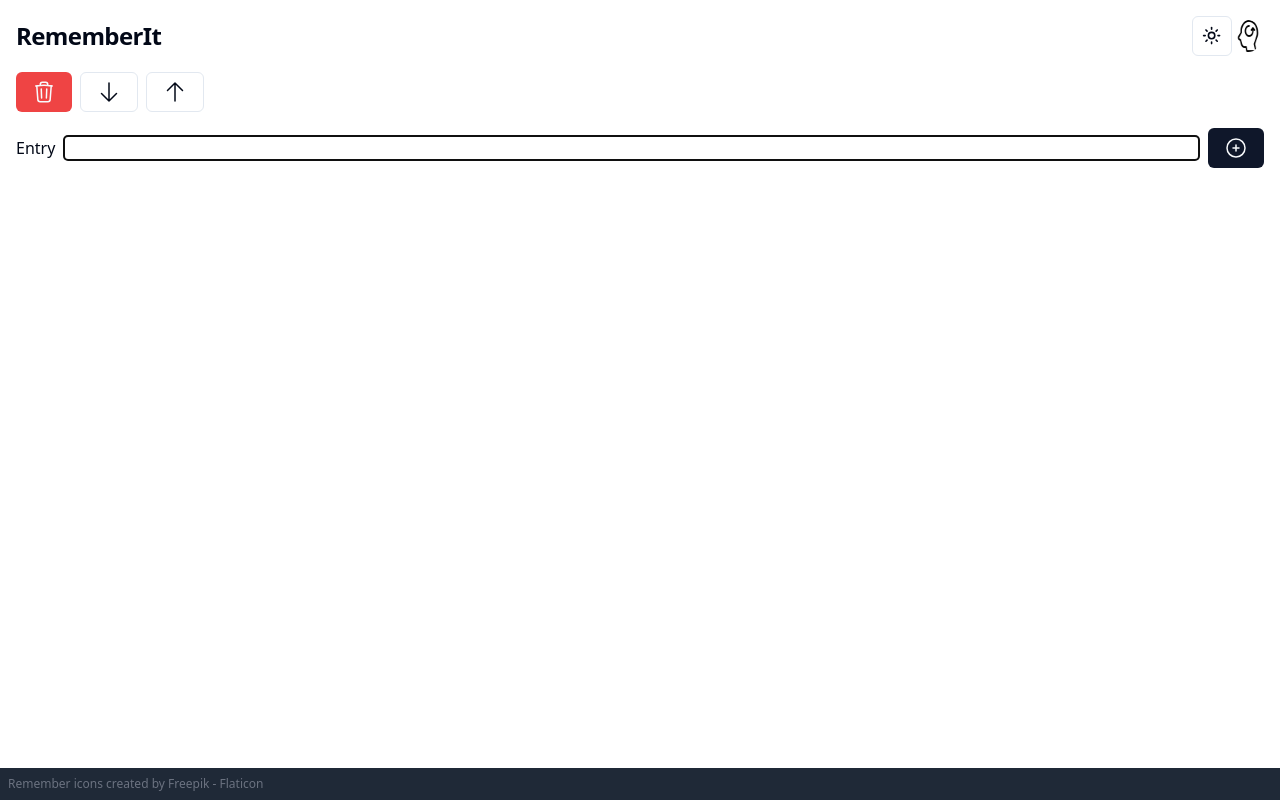
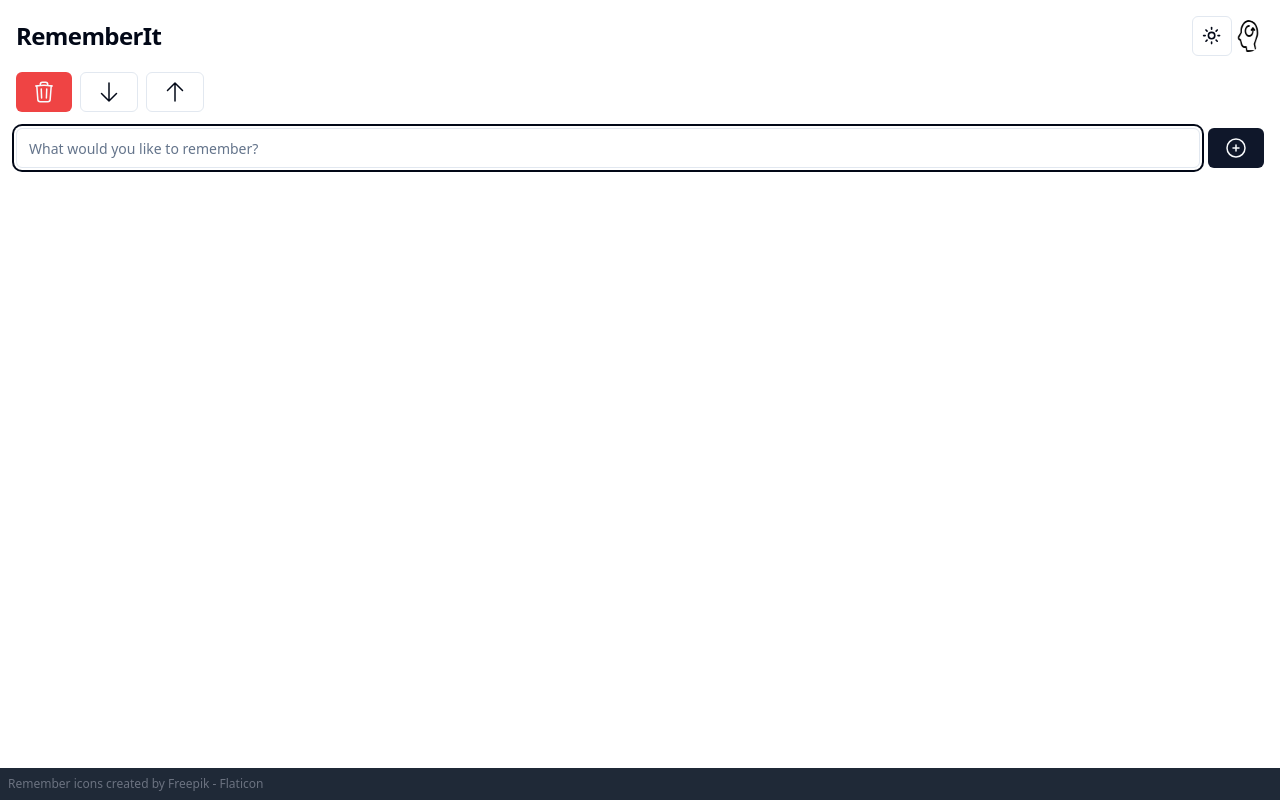
Before and after one commit to simonrw/rememberit, a React (Vite) app: page / in a window 1280 px wide. Built offline with nearby package versions, Linux system fonts and the light colour scheme; the HTML template or start-up script is replaced by a standard one.

Commit message:
Add nice input element

```diff
--- a/src/App.tsx
+++ b/src/App.tsx
@@ -8,6 +8,7 @@ import { Item } from "./types/item";
 import { ImportDialogue } from "./components/ImportDialogue";
 import { ModeToggle } from "./components/mode-toggle";
 import { Button } from "./components/ui/button";
+import { Input } from "./components/ui/input";
 
 const STORAGE_ITEM_KEY = "entries";
 
@@ -164,17 +165,16 @@ function Content() {
             setNewText("");
           }}
         >
-          <label htmlFor="entry-input">Entry</label>
-          <input
+          <Input
+            placeholder="What would you like to remember?"
             type="text"
             id="entry-input"
             value={newText}
-            className="dark:text-black flex-1 border border-black rounded-sm"
             autoFocus={true}
             onChange={(e) => {
               setNewText(e.target.value);
             }}
-          ></input>
+          ></Input>
           <Button>
             <svg
               xmlns="http://www.w3.org/2000/svg"
--- a/src/components/EditingEntry.tsx
+++ b/src/components/EditingEntry.tsx
@@ -1,4 +1,6 @@
 import { Item } from "../types/item";
+import { Button } from "./ui/button";
+import { Input } from "./ui/input";
 
 type EditingEntryProps = {
   item: Item;
@@ -14,17 +16,18 @@ export function EditingEntry(props: EditingEntryProps) {
   return (
     <div key={props.item.id} className="py-4 px-2 space-y-2 flex flex-col gap-2 border border-sky-300 rounded-lg">
       <p className="text-sm">Edit item</p>
-      <input className="rounded-lg p-2 text-gray-500 font-light" value={props.newDate} onChange={(e) => props.setNewDate(e.currentTarget.value)} aria-label="Date and time" type="datetime-local" />
-      <input
-        className="rounded-lg text-black p-2"
+      <Input value={props.newDate} onChange={(e) => props.setNewDate(e.currentTarget.value)} aria-label="Date and time" type="datetime-local" />
+      <Input
         type="text"
         value={props.newContent}
         onChange={(e) => {
           props.setNewContent(e.target.value);
         }}
-      ></input>
+      ></Input>
       <div className="flex justify-between">
-        <button onClick={props.cancelEditing} className="text-red-400">
+        <Button
+          variant="outline"
+          onClick={props.cancelEditing}>
           <svg
             xmlns="http://www.w3.org/2000/svg"
             fill="none"
@@ -39,8 +42,10 @@ export function EditingEntry(props: EditingEntryProps) {
               d="M6 18 18 6M6 6l12 12"
             />
           </svg>
-        </button>
-        <button onClick={props.finishEditing} className="text-green-500">
+        </Button>
+        <Button
+          onClick={props.finishEditing}
+        >
           <svg
             xmlns="http://www.w3.org/2000/svg"
             fill="none"
@@ -55,7 +60,7 @@ export function EditingEntry(props: EditingEntryProps) {
               d="M9 12.75 11.25 15 15 9.75M21 12c0 1.268-.63 2.39-1.593 3.068a3.745 3.745 0 0 1-1.043 3.296 3.745 3.745 0 0 1-3.296 1.043A3.745 3.745 0 0 1 12 21c-1.268 0-2.39-.63-3.068-1.593a3.746 3.746 0 0 1-3.296-1.043 3.745 3.745 0 0 1-1.043-3.296A3.745 3.745 0 0 1 3 12c0-1.268.63-2.39 1.593-3.068a3.745 3.745 0 0 1 1.043-3.296 3.746 3.746 0 0 1 3.296-1.043A3.746 3.746 0 0 1 12 3c1.268 0 2.39.63 3.068 1.593a3.746 3.746 0 0 1 3.296 1.043 3.746 3.746 0 0 1 1.043 3.296A3.745 3.745 0 0 1 21 12Z"
             />
           </svg>
-        </button>
+        </Button>
       </div>
     </div>
   );
--- a/src/components/ui/button.tsx
+++ b/src/components/ui/button.tsx
@@ -35,7 +35,7 @@ const buttonVariants = cva(
 
 export interface ButtonProps
   extends React.ButtonHTMLAttributes<HTMLButtonElement>,
-    VariantProps<typeof buttonVariants> {
+  VariantProps<typeof buttonVariants> {
   asChild?: boolean
 }
 
--- /dev/null
+++ b/src/components/ui/input.tsx
@@ -0,0 +1,25 @@
+import * as React from "react"
+
+import { cn } from "@/lib/utils"
+
+export interface InputProps
+  extends React.InputHTMLAttributes<HTMLInputElement> {}
+
+const Input = React.forwardRef<HTMLInputElement, InputProps>(
+  ({ className, type, ...props }, ref) => {
+    return (
+      <input
+        type={type}
+        className={cn(
+          "flex h-10 w-full rounded-md border border-input bg-background px-3 py-2 text-sm ring-offset-background file:border-0 file:bg-transparent file:text-sm file:font-medium placeholder:text-muted-foreground focus-visible:outline-none focus-visible:ring-2 focus-visible:ring-ring focus-visible:ring-offset-2 disabled:cursor-not-allowed disabled:opacity-50",
+          className
+        )}
+        ref={ref}
+        {...props}
+      />
+    )
+  }
+)
+Input.displayName = "Input"
+
+export { Input }
```
